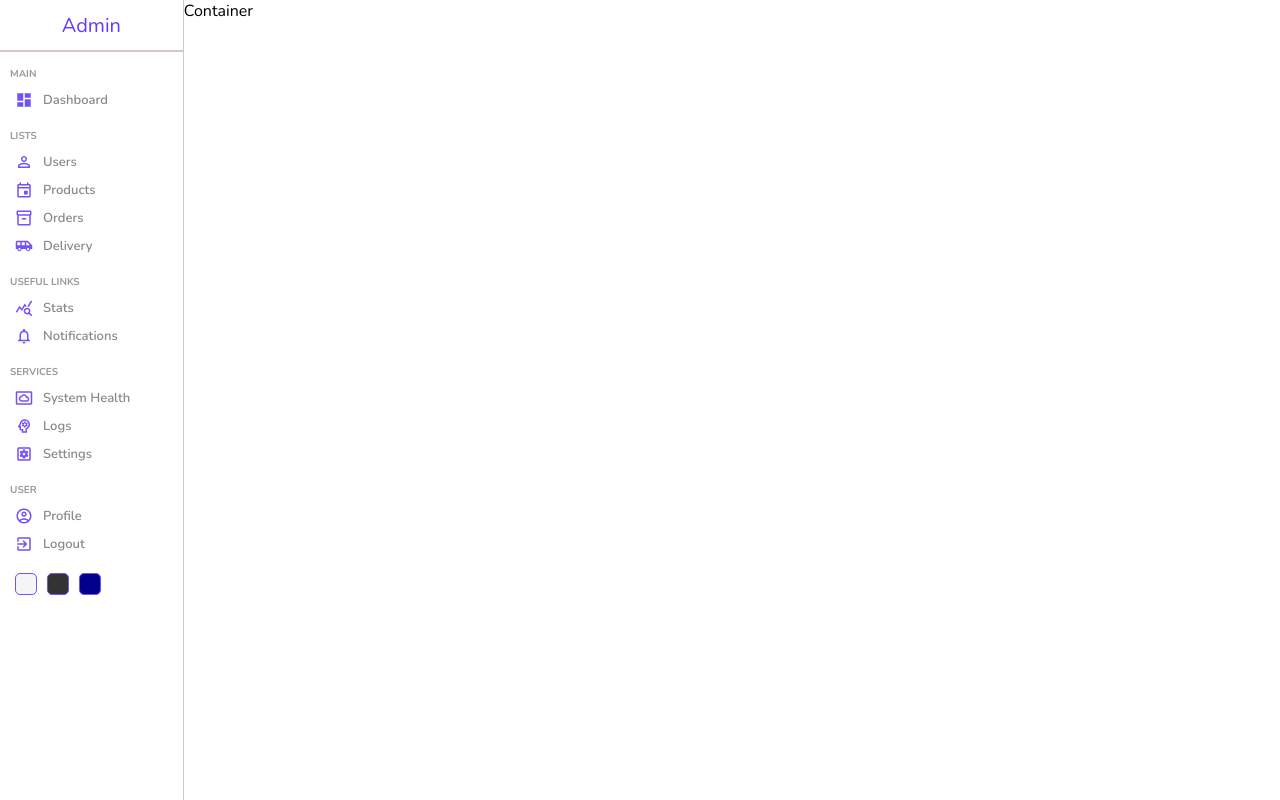
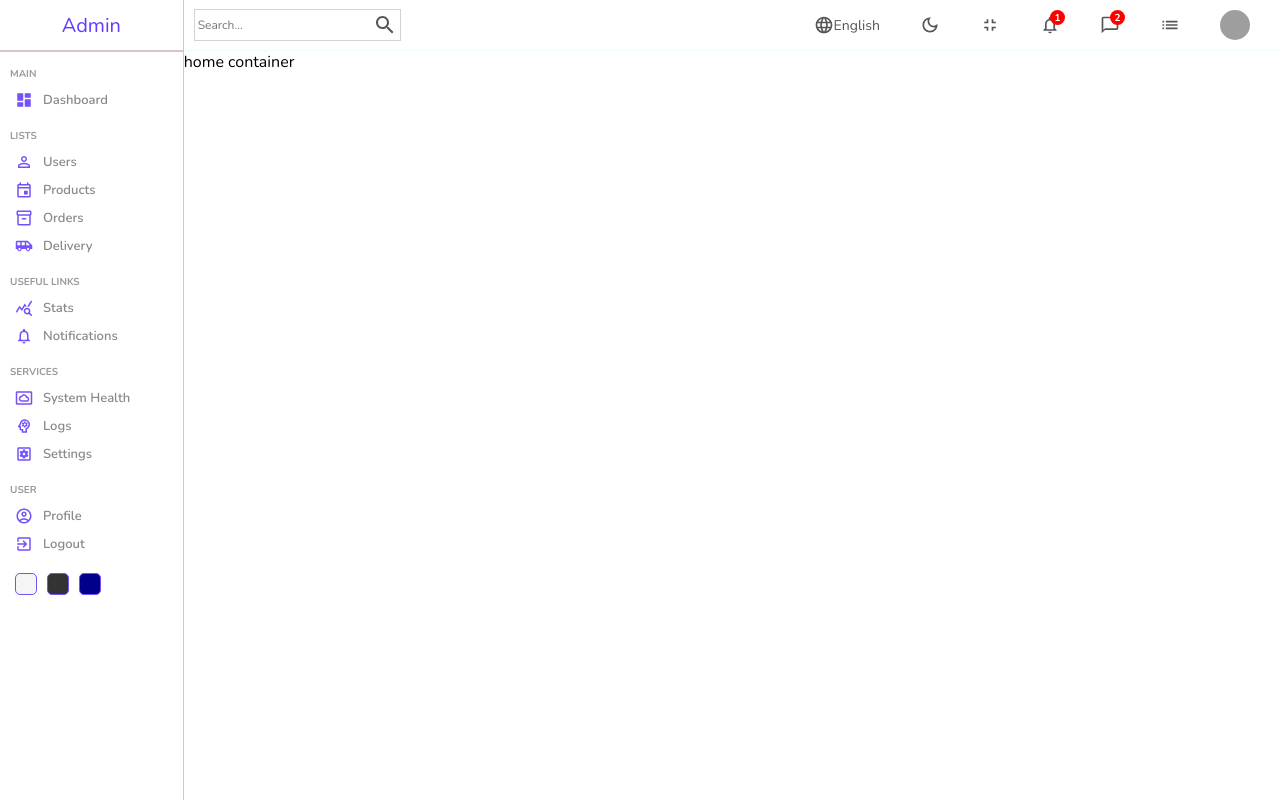
Before and after one commit to pawanbhatta/React-Admin-Dashboard, a React (Create React App) app: page / in a window 1280 px wide. Built offline with nearby package versions, Linux system fonts and the light colour scheme; grey boxes are pictures that could not be loaded.

Commit message:
navbar component completed

```diff
--- a/src/components/Navbar/Navbar.js
+++ b/src/components/Navbar/Navbar.js
@@ -1,7 +1,53 @@
 import "./navbar.scss";
+import SearchOutlinedIcon from "@mui/icons-material/SearchOutlined";
+import LanguageOutlinedIcon from "@mui/icons-material/LanguageOutlined";
+import DarkModeOutlinedIcon from "@mui/icons-material/DarkModeOutlined";
+import FullscreenExitOutlinedIcon from "@mui/icons-material/FullscreenExitOutlined";
+import NotificationsNoneOutlinedIcon from "@mui/icons-material/NotificationsNoneOutlined";
+import ChatBubbleOutlineOutlinedIcon from "@mui/icons-material/ChatBubbleOutlineOutlined";
+import ListOutlinedIcon from "@mui/icons-material/ListOutlined";
 
 const Navbar = () => {
-  return <div>Navbar</div>;
+  return (
+    <div className="navbar">
+      <div className="wrapper">
+        <div className="search">
+          <input type="text" placeholder="Search..." />
+          <SearchOutlinedIcon />
+        </div>
+        <div className="items">
+          <div className="item">
+            <LanguageOutlinedIcon className="icon" />
+            English
+          </div>
+          <div className="item">
+            <DarkModeOutlinedIcon className="icon" />
+          </div>
+          <div className="item">
+            <FullscreenExitOutlinedIcon className="icon" />
+          </div>
+          <div className="item">
+            <NotificationsNoneOutlinedIcon className="icon" />
+            <div className="counter">1</div>
+          </div>
+          <div className="item">
+            <ChatBubbleOutlineOutlinedIcon className="icon" />
+            <div className="counter">2</div>
+          </div>
+          <div className="item">
+            <ListOutlinedIcon className="icon" />
+          </div>
+          <div className="item">
+            <img
+              src="https://media.istockphoto.com/vectors/user-icon-flat-isolated-on-white-background-user-symbol-vector-vector-id1300845620?k=20&m=1300845620&s=612x612&w=0&h=f4XTZDAv7NPuZbG0habSpU0sNgECM0X7nbKzTUta3n8="
+              alt=""
+              className="avatar"
+            />
+          </div>
+        </div>
+      </div>
+    </div>
+  );
 };
 
 export default Navbar;
--- a/src/components/Navbar/navbar.scss
+++ b/src/components/Navbar/navbar.scss
@@ -0,0 +1,62 @@
+.navbar {
+    height: 50px;
+    border-bottom: 0.5px solid rgb(231, 288, 288);
+    display: flex;
+    align-items: center;
+    font-size: 14px;
+    color: #555;
+    .wrapper {
+        width: 100%;
+        display: flex;
+        align-items: center;
+        justify-content: space-between;
+        padding: 10px;
+        .search {
+            display: flex;
+            align-items: center;
+            border: 0.5px solid lightgray;
+            padding: 3px;
+            input {
+                border: none;
+                outline: none;
+                background-color: transparent;
+                &::placeholder {
+                    font-size: 12px;
+                }
+            }
+        }
+        .items {
+            display: flex;
+            align-items: center;
+            .item {
+                display: flex;
+                align-items: center;
+                margin: 20px;
+                position: relative;
+                .icon {
+                    font-size: 20px;
+                }
+                .avatar {
+                    height: 30px;
+                    width: 30px;
+                    border-radius: 50%;
+                }
+                .counter {
+                    width: 15px;
+                    height: 15px;
+                    border-radius: 50%;
+                    background-color: red;
+                    color: white;
+                    display: flex;
+                    align-items: center;
+                    justify-content: center;
+                    font-size: 10px;
+                    font-weight: bold;
+                    position: absolute;
+                    top: -5px;
+                    right: -5px;
+                }
+            }
+        }
+    }
+}
--- a/src/pages/Home/Home.js
+++ b/src/pages/Home/Home.js
@@ -1,11 +1,14 @@
-import { Sidebar } from "../../components";
+import { Navbar, Sidebar } from "../../components";
 import "./home.scss";
 
 const Home = () => {
   return (
     <div className="home">
       <Sidebar />
-      <div className="homeContainer">Container</div>
+      <div className="homeContainer">
+        <Navbar />
+        home container
+      </div>
     </div>
   );
 };
```
